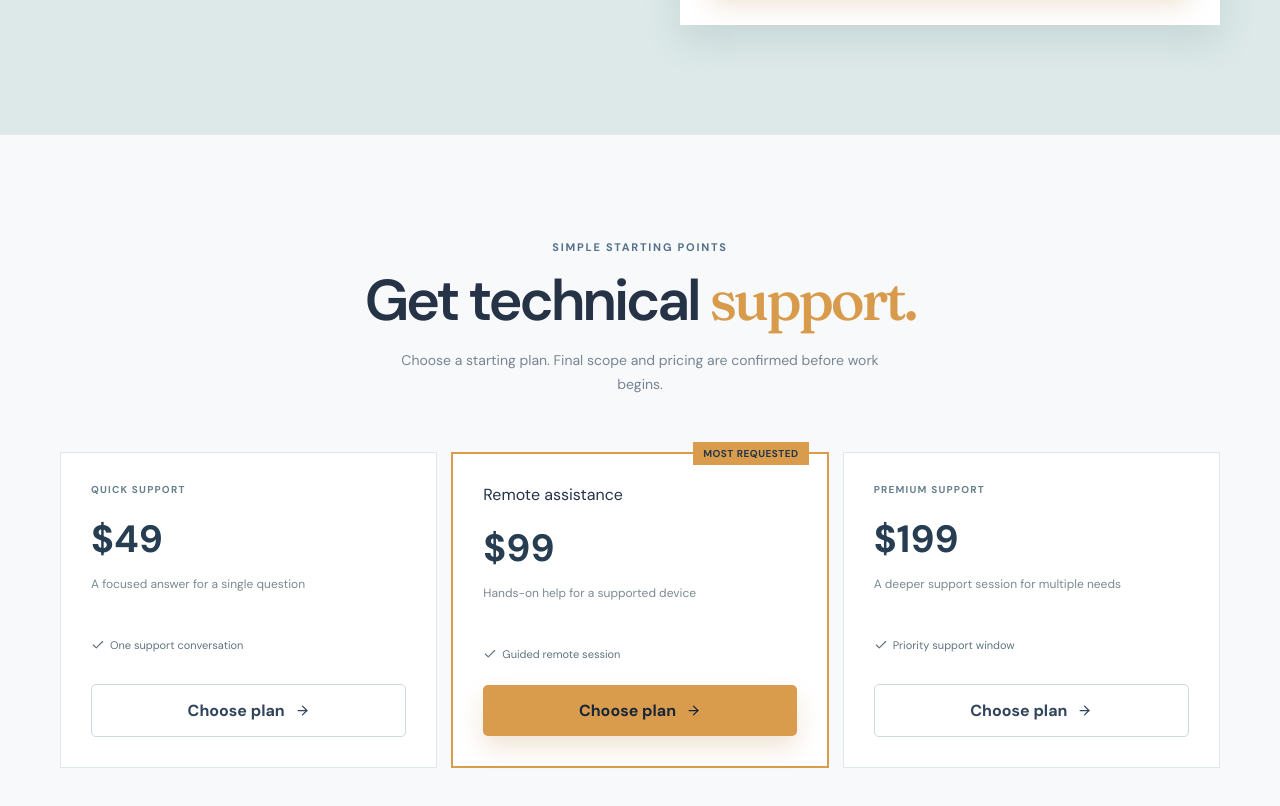
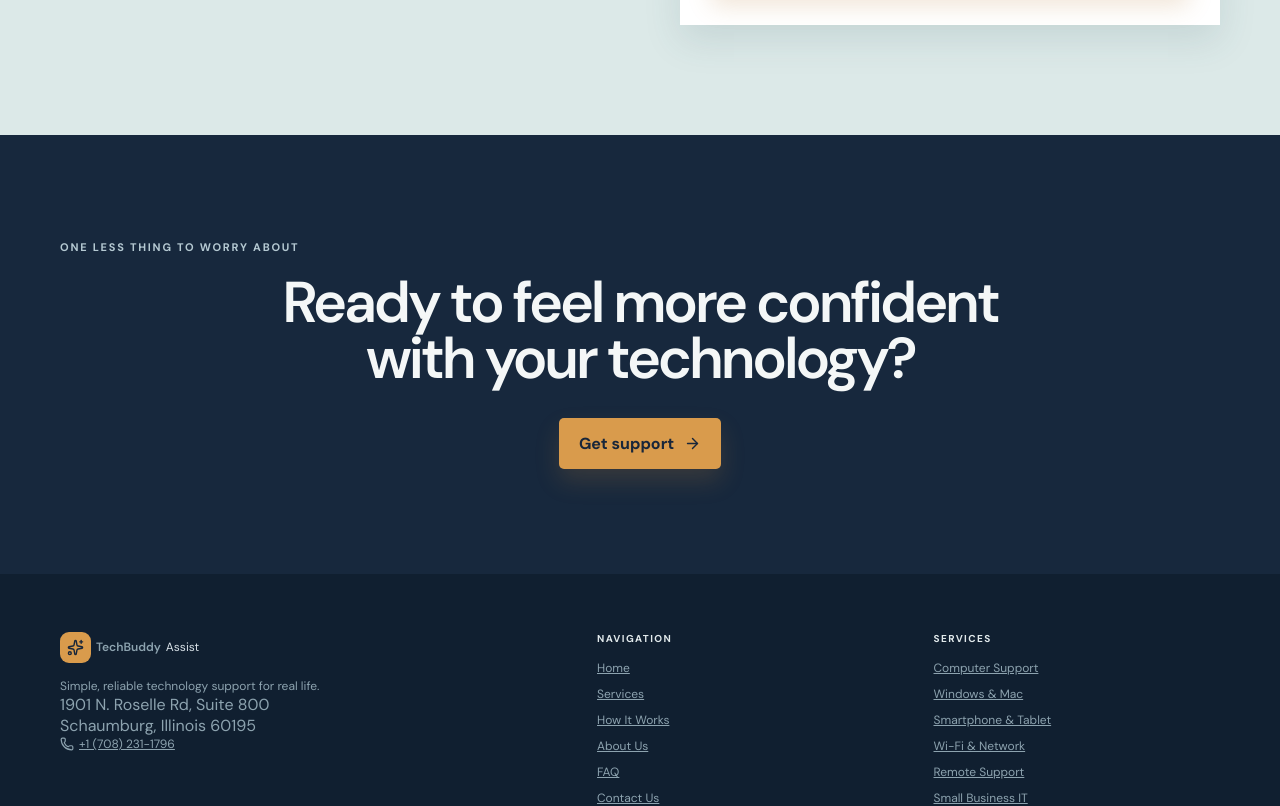
Before and after one commit to W34E5RTX/TechBuddyAssist, a React (Vite) app: page / in a window 1280 px wide. Shown: the part 8180-8986 px from the top of the page. Built offline with nearby package versions, Linux system fonts and the light colour scheme.

Commit message:
Remove pricing section

```diff
--- a/src/App.jsx
+++ b/src/App.jsx
@@ -459,28 +459,6 @@ function App() {
           </div>
         </section>
 
-        <section id="payment" className="section pricing-section">
-          <div className="container">
-            <div className="center-heading">
-              <span className="eyebrow">Simple starting points</span>
-              <h2>Get technical <em>support.</em></h2>
-              <p>Choose a starting plan. Final scope and pricing are confirmed before work begins.</p>
-            </div>
-            <div className="pricing-grid">
-              {[['Quick support', '$49', 'A focused answer for a single question', 'One support conversation'], ['Remote assistance', '$99', 'Hands-on help for a supported device', 'Guided remote session', true], ['Premium support', '$199', 'A deeper support session for multiple needs', 'Priority support window']].map(([name, price, description, detail, featured]) => (
-                <div className={`price-card ${featured ? 'featured' : ''}`} key={name}>
-                  {featured && <span className="popular">Most requested</span>}
-                  <span>{name}</span>
-                  <strong>{price}</strong>
-                  <p>{description}</p>
-                  <small><Check size={14} /> {detail}</small>
-                  <button className={featured ? 'button' : 'outline-button'} onClick={() => scrollTo('contact')}>Choose plan <ArrowRight size={15} /></button>
-                </div>
-              ))}
-            </div>
-          </div>
-        </section>
-
         <section className="final-cta">
           <div className="container">
             <span className="eyebrow light-eyebrow">One less thing to worry about</span>
```
